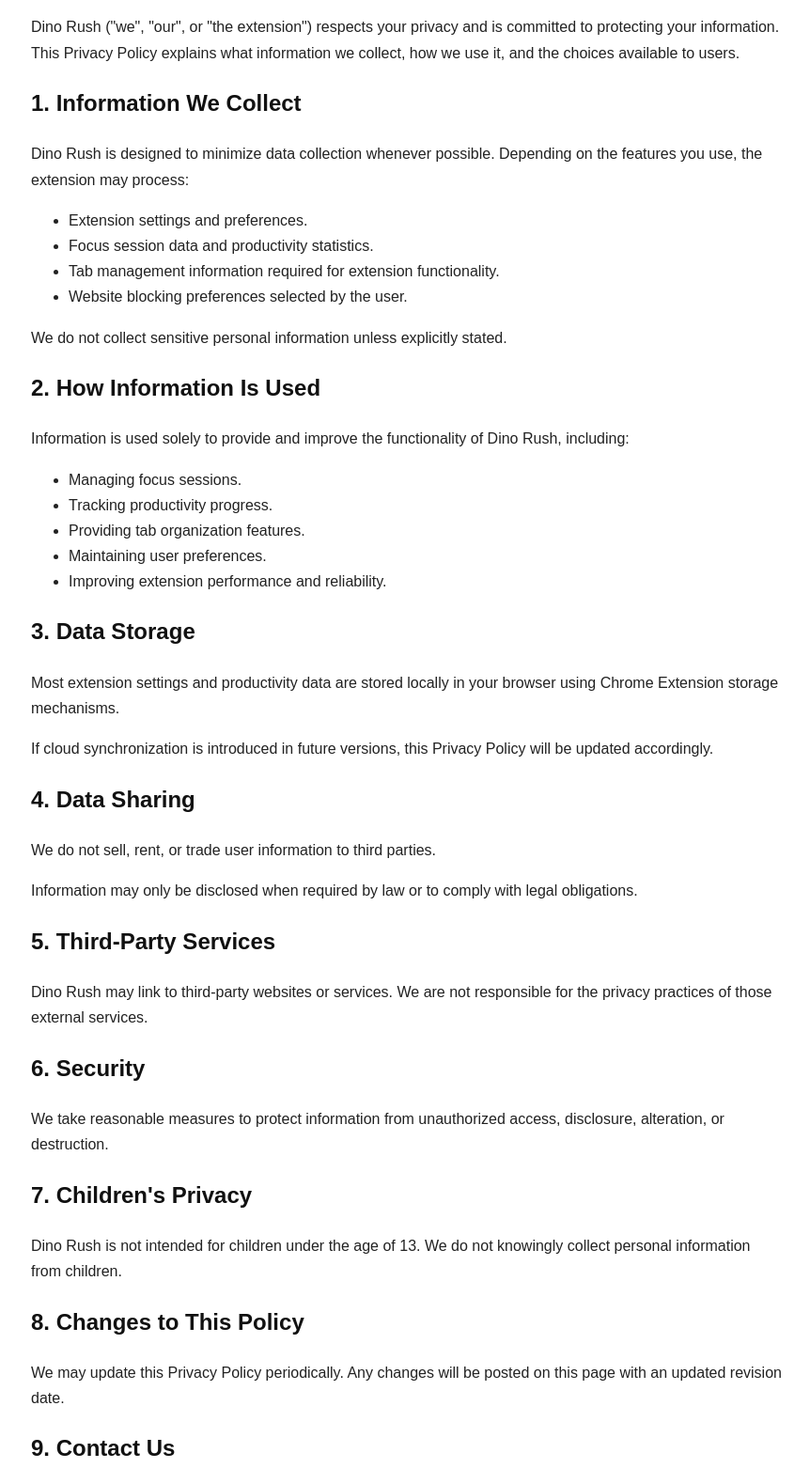
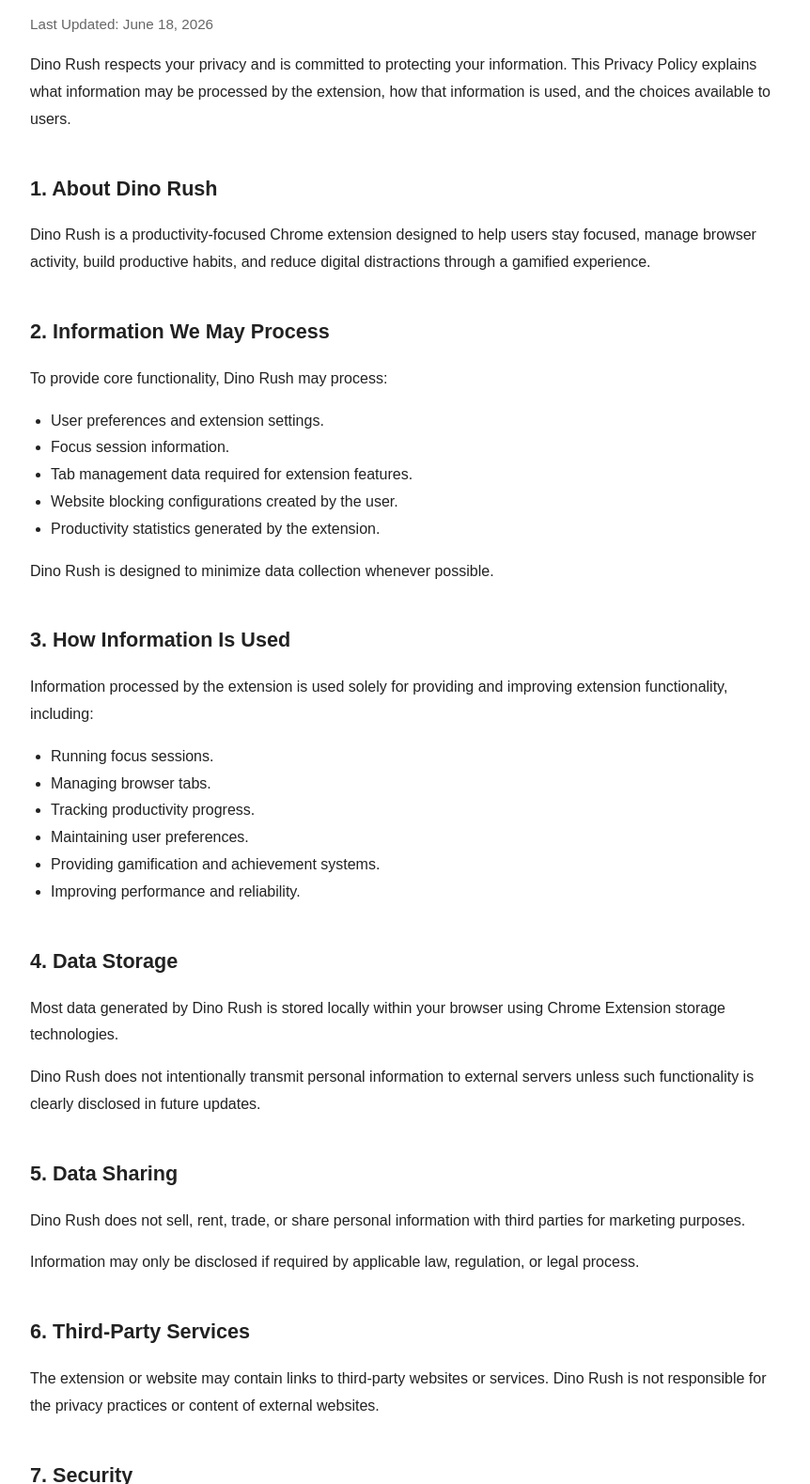
Before and after one commit to ShoaibKhanJ/dino-privacy-policy, a plain HTML site: page index.html in a window 1280 px wide. Shown: the part 179-1758 px from the top of the page at 94% size, without its empty margins (207-1069 px from the left). Drawn offline with Linux system fonts and the light colour scheme.

Commit message:
Update index.html

````diff
--- a/index.html
+++ b/index.html
@@ -1,4 +1,5 @@
 <!DOCTYPE html>
+
 <html lang="en">
 <head>
   <meta charset="UTF-8">
@@ -6,164 +7,246 @@
 
   <title>Dino Rush Privacy Policy</title>
 
-  <meta name="description" content="Privacy Policy for the Dino Rush Chrome Extension. Learn what information is collected, how it is used, and how your privacy is protected.">
+  <meta name="description" content="Privacy Policy for Dino Rush, the gamified productivity and focus Chrome extension. Learn how your data is handled and protected.">
+
+  <meta name="robots" content="index, follow">
+
+  <link rel="icon" type="image/png" href="icon16.png">
 
   <style>
-    body {
-      font-family: Arial, sans-serif;
-      line-height: 1.7;
-      max-width: 900px;
-      margin: 0 auto;
-      padding: 40px 20px;
-      color: #222;
+    :root {
+      --text: #222;
+      --muted: #666;
+      --border: #e5e5e5;
+      --bg: #ffffff;
+      --max-width: 850px;
     }
 
-    h1, h2 {
-      color: #111;
+    * {
+      box-sizing: border-box;
+    }
+
+    body {
+      margin: 0;
+      padding: 0;
+      font-family: Arial, Helvetica, sans-serif;
+      line-height: 1.8;
+      color: var(--text);
+      background: var(--bg);
     }
 
     .container {
-      max-width: 800px;
-      margin: auto;
+      max-width: var(--max-width);
+      margin: 0 auto;
+      padding: 48px 24px;
     }
 
-    .last-updated {
-      color: #666;
-      margin-bottom: 30px;
+    header {
+      margin-bottom: 40px;
+    }
+
+    h1 {
+      margin-bottom: 12px;
+      font-size: 2.5rem;
+    }
+
+    h2 {
+      margin-top: 40px;
+      margin-bottom: 12px;
+      font-size: 1.35rem;
+    }
+
+    p, li {
+      color: var(--text);
+    }
+
+    .updated {
+      color: var(--muted);
+      font-size: 0.95rem;
+    }
+
+    ul {
+      padding-left: 22px;
     }
 
     a {
-      color: #0066cc;
+      color: #0a66c2;
+      text-decoration: none;
+    }
+
+    a:hover {
+      text-decoration: underline;
     }
 
     footer {
-      margin-top: 50px;
-      padding-top: 20px;
-      border-top: 1px solid #ddd;
-      color: #666;
+      margin-top: 60px;
+      padding-top: 24px;
+      border-top: 1px solid var(--border);
+      color: var(--muted);
+      font-size: 0.95rem;
     }
   </style>
 
-<link rel="icon" type="image/png" href="/icon16.png">
+</head>
 
-</head>
 <body>
 
-  <div class="container">
+  <main class="container">
 
-    <h1>Privacy Policy for Dino Rush</h1>
+```
+<header>
+  <h1>Privacy Policy</h1>
 
-    <p class="last-updated">
+  <p class="updated">
     Last Updated: June 18, 2026
   </p>
 
   <p>
-      Dino Rush ("we", "our", or "the extension") respects your privacy and is
-      committed to protecting your information. This Privacy Policy explains
-      what information we collect, how we use it, and the choices available to users.
+    Dino Rush respects your privacy and is committed to protecting your information.
+    This Privacy Policy explains what information may be processed by the extension,
+    how that information is used, and the choices available to users.
+  </p>
+</header>
+
+<section>
+  <h2>1. About Dino Rush</h2>
+
+  <p>
+    Dino Rush is a productivity-focused Chrome extension designed to help users
+    stay focused, manage browser activity, build productive habits, and reduce
+    digital distractions through a gamified experience.
+  </p>
+</section>
+
+<section>
+  <h2>2. Information We May Process</h2>
+
+  <p>
+    To provide core functionality, Dino Rush may process:
   </p>
 
-    <h2>1. Information We Collect</h2>
+  <ul>
+    <li>User preferences and extension settings.</li>
+    <li>Focus session information.</li>
+    <li>Tab management data required for extension features.</li>
+    <li>Website blocking configurations created by the user.</li>
+    <li>Productivity statistics generated by the extension.</li>
+  </ul>
 
   <p>
     Dino Rush is designed to minimize data collection whenever possible.
-      Depending on the features you use, the extension may process:
+  </p>
+</section>
+
+<section>
+  <h2>3. How Information Is Used</h2>
+
+  <p>
+    Information processed by the extension is used solely for providing and
+    improving extension functionality, including:
   </p>
 
   <ul>
-      <li>Extension settings and preferences.</li>
-      <li>Focus session data and productivity statistics.</li>
-      <li>Tab management information required for extension functionality.</li>
-      <li>Website blocking preferences selected by the user.</li>
+    <li>Running focus sessions.</li>
+    <li>Managing browser tabs.</li>
+    <li>Tracking productivity progress.</li>
+    <li>Maintaining user preferences.</li>
+    <li>Providing gamification and achievement systems.</li>
+    <li>Improving performance and reliability.</li>
   </ul>
+</section>
+
+<section>
+  <h2>4. Data Storage</h2>
 
   <p>
-      We do not collect sensitive personal information unless explicitly stated.
-    </p>
-
-    <h2>2. How Information Is Used</h2>
-
-    <p>
-      Information is used solely to provide and improve the functionality of
-      Dino Rush, including:
-    </p>
-
-    <ul>
-      <li>Managing focus sessions.</li>
-      <li>Tracking productivity progress.</li>
-      <li>Providing tab organization features.</li>
-      <li>Maintaining user preferences.</li>
-      <li>Improving extension performance and reliability.</li>
-    </ul>
-
-    <h2>3. Data Storage</h2>
-
-    <p>
-      Most extension settings and productivity data are stored locally in your
-      browser using Chrome Extension storage mechanisms.
+    Most data generated by Dino Rush is stored locally within your browser
+    using Chrome Extension storage technologies.
   </p>
 
   <p>
-      If cloud synchronization is introduced in future versions, this Privacy
-      Policy will be updated accordingly.
+    Dino Rush does not intentionally transmit personal information to external
+    servers unless such functionality is clearly disclosed in future updates.
   </p>
+</section>
 
-    <h2>4. Data Sharing</h2>
+<section>
+  <h2>5. Data Sharing</h2>
 
   <p>
-      We do not sell, rent, or trade user information to third parties.
+    Dino Rush does not sell, rent, trade, or share personal information with
+    third parties for marketing purposes.
   </p>
 
   <p>
-      Information may only be disclosed when required by law or to comply with
-      legal obligations.
+    Information may only be disclosed if required by applicable law,
+    regulation, or legal process.
+  </p>
+</section>
+
+<section>
+  <h2>6. Third-Party Services</h2>
+
+  <p>
+    The extension or website may contain links to third-party websites or services.
+    Dino Rush is not responsible for the privacy practices or content of external websites.
+  </p>
+</section>
+
+<section>
+  <h2>7. Security</h2>
+
+  <p>
+    Reasonable measures are taken to protect information from unauthorized access,
+    disclosure, alteration, or destruction. However, no method of electronic
+    storage or transmission can be guaranteed to be completely secure.
+  </p>
+</section>
+
+<section>
+  <h2>8. Children's Privacy</h2>
+
+  <p>
+    Dino Rush is not directed toward children under the age of 13 and does not
+    knowingly collect personal information from children.
+  </p>
+</section>
+
+<section>
+  <h2>9. Changes to This Policy</h2>
+
+  <p>
+    This Privacy Policy may be updated periodically to reflect changes in
+    functionality, legal requirements, or business practices.
   </p>
 
-    <h2>5. Third-Party Services</h2>
+  <p>
+    Any updates will be posted on this page with a revised "Last Updated" date.
+  </p>
+</section>
 
-    <p>
-      Dino Rush may link to third-party websites or services. We are not
-      responsible for the privacy practices of those external services.
-    </p>
-
-    <h2>6. Security</h2>
-
-    <p>
-      We take reasonable measures to protect information from unauthorized
-      access, disclosure, alteration, or destruction.
-    </p>
-
-    <h2>7. Children's Privacy</h2>
-
-    <p>
-      Dino Rush is not intended for children under the age of 13. We do not
-      knowingly collect personal information from children.
-    </p>
-
-    <h2>8. Changes to This Policy</h2>
-
-    <p>
-      We may update this Privacy Policy periodically. Any changes will be posted
-      on this page with an updated revision date.
-    </p>
-
-    <h2>9. Contact Us</h2>
+<section>
+  <h2>10. Contact</h2>
 
   <p>
     If you have questions regarding this Privacy Policy, please contact:
   </p>
 
   <p>
-      Email: webica.studio.offical@gmail.com
+    <a href="mailto:webica.studio.offical@gmail.com">
+      webica.studio.offical@gmail.com
+    </a>
   </p>
+</section>
 
 <footer>
   <p>
-        © 2026 Dino Rush. All rights reserved.
+    © 2026 Dino Rush by Webica Studio. All rights reserved.
   </p>
 </footer>
+```
 
-  </div>
+  </main>
 
 </body>
 </html>
````
Lines whose indentation alone changed are shown as unchanged.
